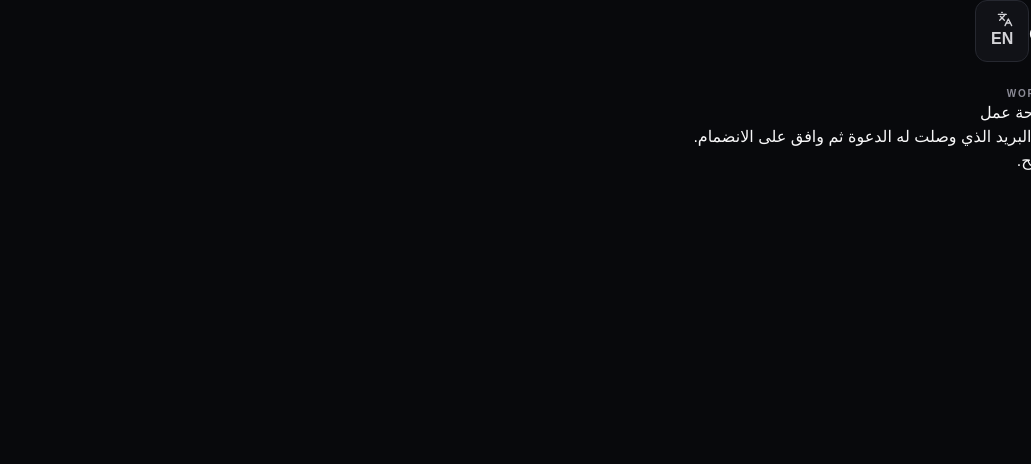
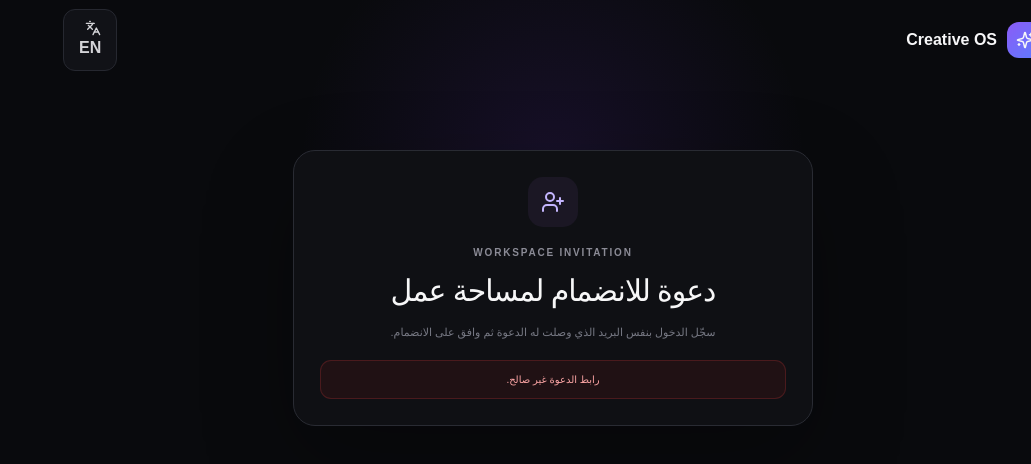
Before and after one commit to belalaamer/ai-creative-os, a Next.js app in the folder apps/web/: page /invite in a window 1280 px wide. Shown: the top 464 px of the page, without its empty margins (249-1280 px from the left). Built offline with nearby package versions, Linux system fonts and the light colour scheme; no server answers.

Commit message:
style: polish usage and invitation views

```diff
--- a/apps/web/app/globals.css
+++ b/apps/web/app/globals.css
@@ -551,3 +551,46 @@ html[dir='rtl'] .field { text-align:right; }
 @media(max-width:700px){
   .settings-head,.projects-head{align-items:flex-start;flex-direction:column}.invite-row{grid-template-columns:1fr}.policy-grid{grid-template-columns:1fr}.member-row{align-items:flex-start;flex-direction:column}.member-actions{width:100%;flex-wrap:wrap}.projects-toolbar{align-items:stretch;flex-direction:column}.projects-toolbar label{max-width:none}.projects-grid{grid-template-columns:1fr}
 }
+
+
+/* Usage dashboard */
+.usage-head { display:flex; justify-content:space-between; align-items:end; gap:24px; }
+.usage-head h1 { margin:8px 0 0; font-size:clamp(36px,4vw,54px); letter-spacing:-.045em; }
+.usage-head p { margin:9px 0 0; max-width:760px; color:#777984; line-height:1.75; }
+.usage-balance { min-width:160px; border:1px solid #292b33; border-radius:15px; background:#101116; padding:12px 14px; display:grid; grid-template-columns:auto 1fr; gap:6px 9px; align-items:center; }
+.usage-balance svg { grid-row:1/3; color:#fcd34d; }.usage-balance span { color:#686a73; font-size:9px; text-transform:uppercase; letter-spacing:.08em; }.usage-balance strong { font-size:22px; }
+.usage-metrics,.usage-reliability { margin-top:18px; display:grid; grid-template-columns:repeat(4,1fr); gap:10px; }
+.usage-metric { min-height:130px; border:1px solid #24262e; border-radius:16px; background:#0f1014; padding:14px; display:flex; align-items:flex-start; gap:10px; }
+.usage-metric.is-compact { min-height:96px; }
+.usage-metric-icon { width:36px; height:36px; border-radius:10px; display:grid; place-items:center; background:#181921; color:#b9a6ff; flex:0 0 auto; }
+.usage-metric span { display:block; color:#666873; font-size:9px; text-transform:uppercase; letter-spacing:.07em; }
+.usage-metric strong { display:block; margin-top:5px; font-size:22px; }.usage-metric p { margin:5px 0 0; color:#5f616a; font-size:9px; line-height:1.5; }
+.usage-section { margin-top:32px; }
+.provider-health-panel { margin-top:10px; border:1px solid #24262e; border-radius:16px; background:#0f1014; padding:14px; }
+.provider-health-head { display:grid; grid-template-columns:repeat(2,1fr); gap:8px; }
+.provider-health-head > div { border:1px solid #22242b; border-radius:10px; padding:10px; background:#0c0d11; }.provider-health-head span { display:block; color:#63656f; font-size:8px; text-transform:uppercase; }.provider-health-head b { display:block; margin-top:4px; font-size:12px; }
+.provider-health-grid { margin-top:10px; display:grid; grid-template-columns:repeat(2,1fr); gap:8px; }
+.provider-health-card { border:1px solid #252731; border-radius:11px; padding:10px; }.provider-health-card > div { display:flex; align-items:center; gap:7px; }.provider-health-card b { font-size:10px; }.provider-health-card small { margin-inline-start:auto; color:#fbbf24; font-size:8px; }.provider-health-card.is-ok small { color:#86efac; }.provider-status-dot { width:7px; height:7px; border-radius:99px; background:#f59e0b; }.provider-health-card.is-ok .provider-status-dot { background:#22c55e; }.provider-health-card p { margin:7px 0 0; color:#62646d; font-size:8px; }
+.usage-table-wrap { border:1px solid #24262e; border-radius:16px; overflow:hidden; background:#0f1014; overflow-x:auto; }.usage-table { width:100%; min-width:760px; border-collapse:collapse; font-size:9px; }.usage-table th { text-align:start; color:#666873; font-weight:800; padding:10px 12px; border-bottom:1px solid #22242b; }.usage-table td { padding:10px 12px; border-bottom:1px solid #1f2128; color:#a5a6ae; }.usage-table tbody tr:last-child td { border-bottom:0; }
+.usage-empty { min-height:96px; display:flex; align-items:center; justify-content:center; gap:8px; color:#62646d; font-size:9px; }
+
+/* Invitation */
+.invite-shell { min-height:100vh; background:radial-gradient(circle at 50% 20%,rgba(124,58,237,.12),transparent 28%),#090a0d; }
+.invite-top { width:min(980px,calc(100% - 40px)); height:80px; margin:auto; display:flex; align-items:center; justify-content:space-between; }
+.invite-card { width:min(520px,calc(100% - 28px)); margin:70px auto; border:1px solid #292b33; border-radius:22px; background:#0f1014; padding:26px; box-shadow:0 35px 90px rgba(0,0,0,.28); text-align:center; }
+.invite-icon { width:50px; height:50px; border-radius:15px; display:grid; place-items:center; margin:0 auto 18px; background:#1b1724; color:#c4b5fd; }
+.invite-card h1 { margin:8px 0 0; font-size:30px; letter-spacing:-.035em; }.invite-card > p { margin:10px auto 0; max-width:420px; color:#777984; font-size:11px; line-height:1.7; }
+.invite-info { margin:18px 0 12px; display:flex; align-items:flex-start; gap:9px; text-align:start; border:1px solid #24262e; border-radius:11px; background:#0c0d11; padding:11px; color:#858791; font-size:9px; line-height:1.6; }.invite-info svg { flex:0 0 auto; color:#a78bfa; margin-top:1px; }
+.invite-error { margin-top:18px; border:1px solid rgba(239,68,68,.2); background:rgba(127,29,29,.16); color:#fca5a5; border-radius:11px; padding:11px; font-size:10px; }
+.invite-message { margin-top:11px; border:1px solid #292b33; border-radius:10px; background:#111217; color:#c7c8ce; padding:10px; font-size:9px; }.invite-message.is-success { border-color:rgba(34,197,94,.18); background:rgba(34,197,94,.06); color:#86efac; }
+
+@media(max-width:900px){
+  .usage-metrics,.usage-reliability{grid-template-columns:repeat(2,1fr)}
+}
+@media(max-width:640px){
+  .usage-head{align-items:flex-start;flex-direction:column}
+  .usage-balance{width:100%}
+  .usage-metrics,.usage-reliability,.provider-health-grid{grid-template-columns:1fr}
+  .invite-top{width:min(100% - 24px,980px)}
+  .invite-card{margin-top:35px;padding:20px}
+}
```
